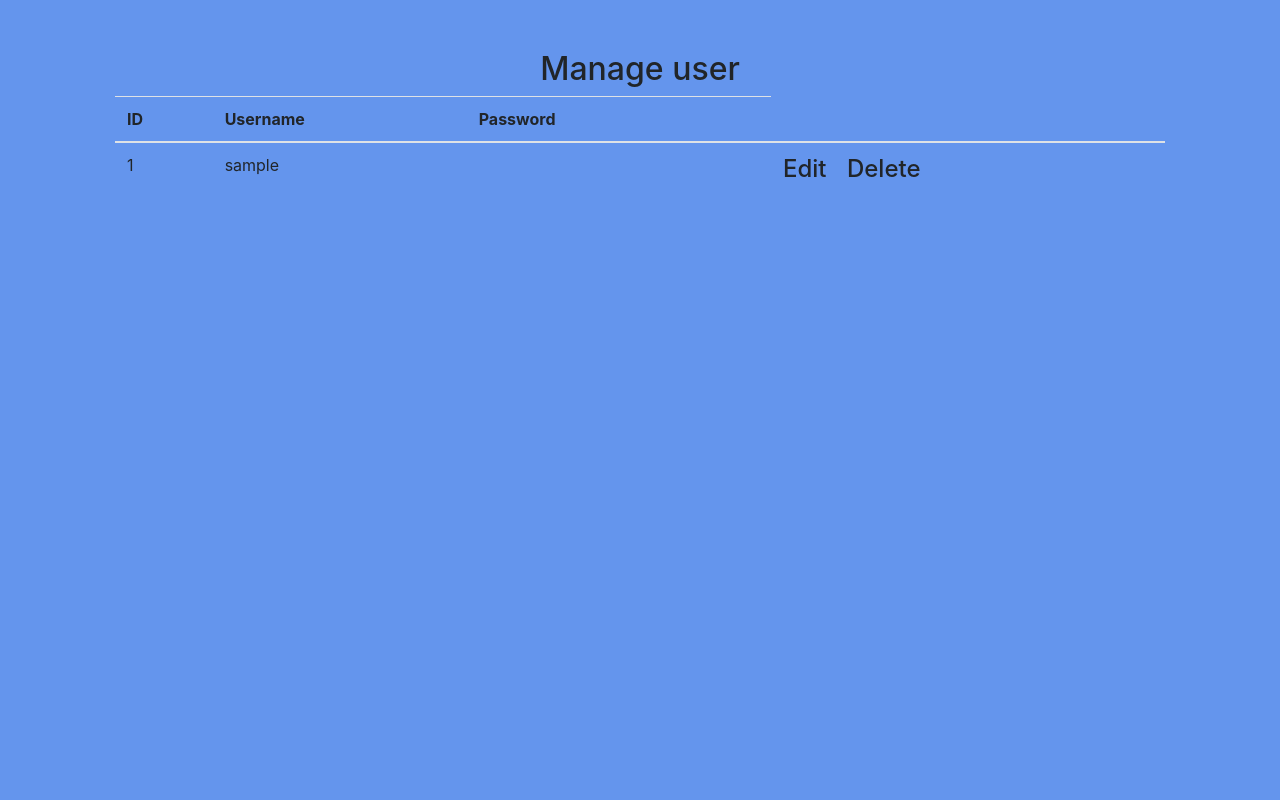
After one commit to BalazsGitHub/RoskildeDaycare2.0, a Spring app: template myfirstapplication 4/src/main/resources/templates/manage_users.html in a window 1280 px wide. The commit adds this page. Run offline with Thymeleaf, Linux system fonts and the light colour scheme; the template is opened without the code that fills it: most values are stand-ins (such as "Sample title", 1, 10 or a date in 2020); data that the repository does not hold is empty; some libraries are stand-ins or nearby versions.

Commit message:
Added manage_users

```diff
--- a/myfirstapplication 4/src/main/java/com/teletearbies/roskildedaycare/common/InitialData.java
+++ b/myfirstapplication 4/src/main/java/com/teletearbies/roskildedaycare/common/InitialData.java
@@ -17,7 +17,6 @@ public class InitialData {
 
     @Autowired
     UserService userService;
-
 
     @Autowired
     EmployeeService employeeService;
--- a/myfirstapplication 4/src/main/java/com/teletearbies/roskildedaycare/controller/UserController.java
+++ b/myfirstapplication 4/src/main/java/com/teletearbies/roskildedaycare/controller/UserController.java
@@ -14,14 +14,12 @@ public class UserController {
 
    @Autowired
     UserService userService;
-/*
-    @RequestMapping(/"userList")
+    @RequestMapping("/userList")
     public String listAllUsers(Model model) {
         List<User> listUsers = userService.getAllUsers();
         model.addAttribute("listUsers", listUsers);
         return "users";
-    }*/
-
+    }
 
 
 
--- a/myfirstapplication 4/src/main/resources/templates/manage-schedules.html
+++ b/myfirstapplication 4/src/main/resources/templates/manage-schedules.html
@@ -35,7 +35,7 @@
             </thead>
             <tbody>
             <tr th:each="employee : ${allEmployees}">
-                <td th:text="${employee.employee_id}"></td>
+                <td th:text="${employee.id}"></td>
                 <td th:text="${employee.name}"></td>
                 <td th:text="${employee.phoneNumber}"></td>
                 <td th:text="${employee.address}"></td>
--- /dev/null
+++ b/myfirstapplication 4/src/main/resources/templates/manage_users.html
@@ -0,0 +1,37 @@
+<head th:replace="fragments/header :: head"></head>
+
+<body>
+<div class="container-fluid text-center">
+    <div>
+        <h2>Manage user</h2>
+        <div class="m-2">
+            <!--   <a class="h3"  th:href="@{/users/new}">Add new children</a> -->
+        </div>
+    </div>
+    <table class="table" table-bordered>
+        <thead class ="thead-dark"></thead>
+        <tr>
+            <th>ID</th>
+            <th>Username</th>
+            <th>Password</th>
+            <th></th>
+        </tr>
+        <tbody>
+        <th:block th:each="user : ${listUsers}">
+            <tr>
+                <td>[[${user.id}]]</td>
+                <td>[[${user.username}]]</td>
+                <td>[[${children.password}]]</td>
+                <td>
+                <td>
+                    <a class="h4 mr-3" th:href="@{'/children/edit/' + ${user.id}}">Edit</a>
+                    <a class="h4" th:href="@{'children/delete/' + ${user.id}}">Delete</a>
+                </td>
+                </td>
+            </tr>
+        </th:block>
+        </tbody>
+    </table>
+</div>
+</body>
+</html>
```
Also changed, not shown: 1 other file.
